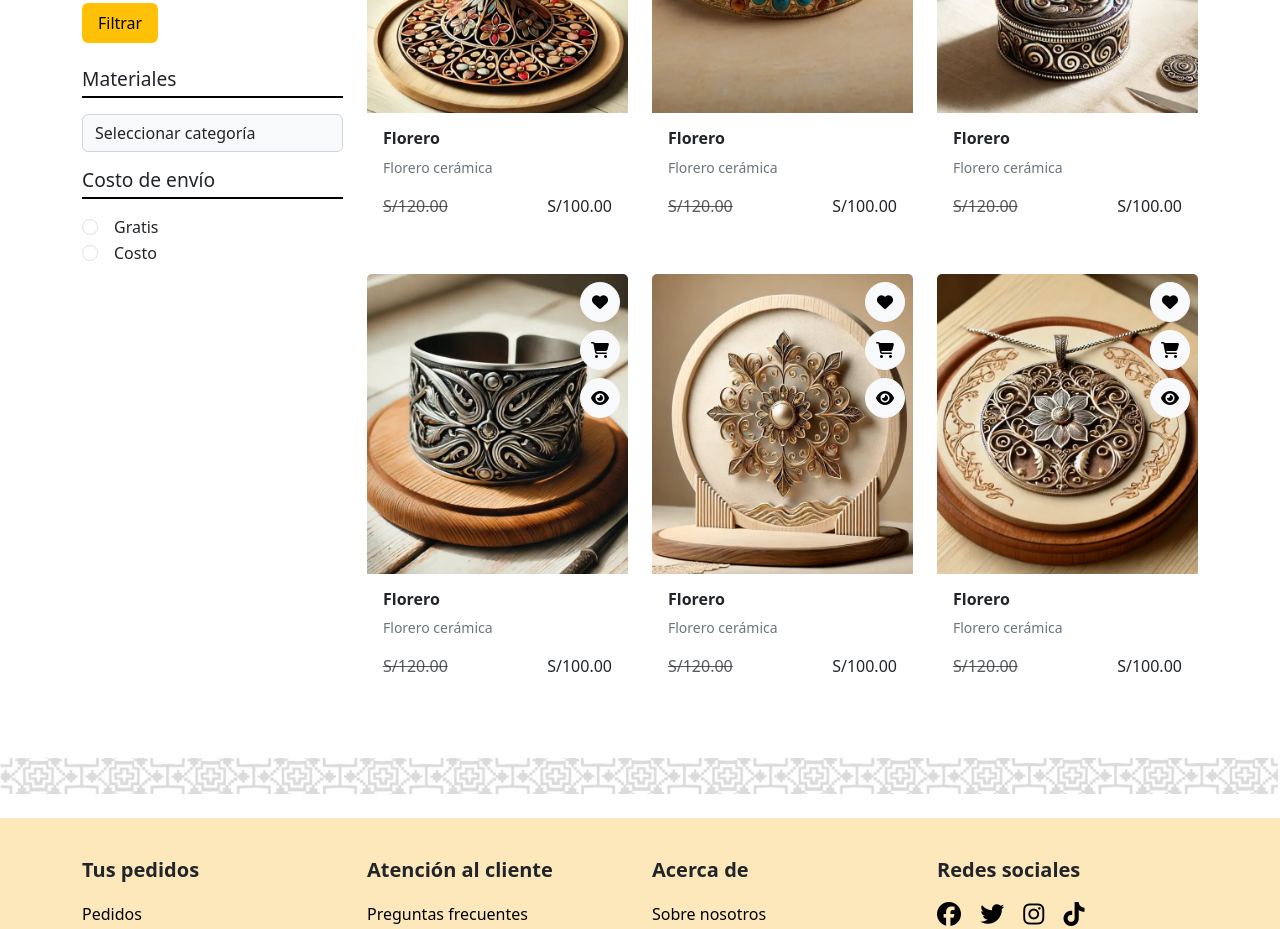
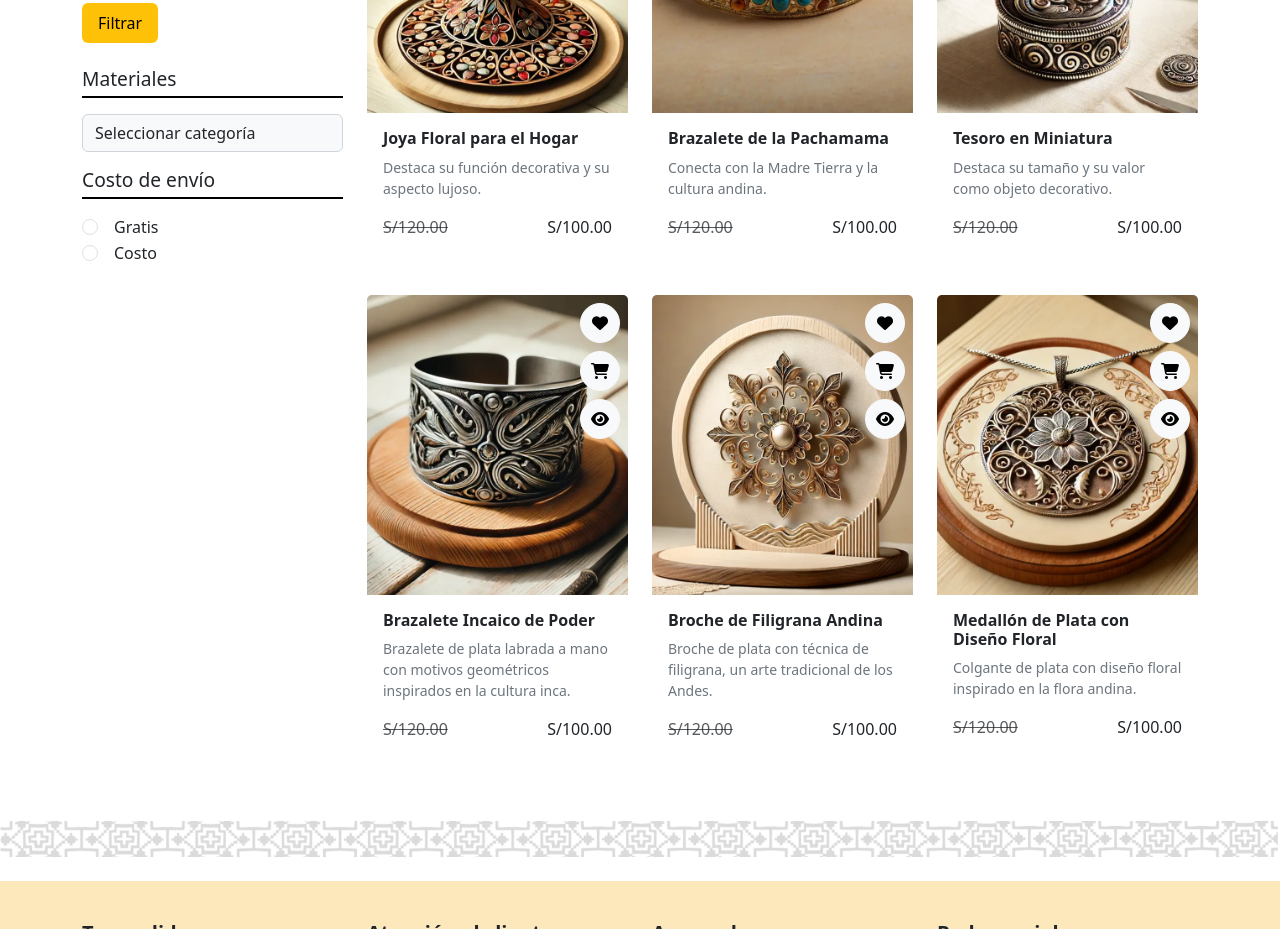
Before and after one commit to Pupuche28/qori-peru-artesania, a plain HTML site: page joyeria.html in a window 1280 px wide. Shown: the part 937-1866 px from the top of the page. Drawn offline with nearby package versions, Linux system fonts and the light colour scheme.

Commit message:
Update joyeria.html

```diff
--- a/joyeria.html
+++ b/joyeria.html
@@ -207,8 +207,8 @@
                                 <button class="btn btn-light btn-circle"><a href="productodetalle.html" style="color: black;"><i class="fas fa-eye"></i></a></button>
                             </div>
                             <div class="card-body">
-                                <h6 class="card-title product-name">Florero</h6>
-                                <p class="card-text product-subname">Florero cerámica</p>
+                                <h6 class="card-title product-name">Joya Floral para el Hogar</h6>
+                                <p class="card-text product-subname">Destaca su función decorativa y su aspecto lujoso.</p>
                                 <div class="d-flex justify-content-between">
                                     <p class="text-muted"><s>S/120.00</s></p>
                                     <p class="font-weight-bold product-price">S/100.00</p>
@@ -227,8 +227,8 @@
                                 <button class="btn btn-light btn-circle"><i class="fas fa-eye"></i></button>
                             </div>
                             <div class="card-body">
-                                <h6 class="card-title product-name">Florero</h6>
-                                <p class="card-text product-subname">Florero cerámica</p>
+                                <h6 class="card-title product-name">Brazalete de la Pachamama</h6>
+                                <p class="card-text product-subname">Conecta con la Madre Tierra y la cultura andina.</p>
                                 <div class="d-flex justify-content-between">
                                     <p class="text-muted"><s>S/120.00</s></p>
                                     <p class="font-weight-bold product-price">S/100.00</p>
@@ -247,8 +247,8 @@
                                 <button class="btn btn-light btn-circle"><i class="fas fa-eye"></i></button>
                             </div>
                             <div class="card-body">
-                                <h6 class="card-title product-name">Florero</h6>
-                                <p class="card-text product-subname">Florero cerámica</p>
+                                <h6 class="card-title product-name">Tesoro en Miniatura</h6>
+                                <p class="card-text product-subname">Destaca su tamaño y su valor como objeto decorativo.</p>
                                 <div class="d-flex justify-content-between">
                                     <p class="text-muted"><s>S/120.00</s></p>
                                     <p class="font-weight-bold product-price">S/100.00</p>
@@ -267,8 +267,8 @@
                                 <button class="btn btn-light btn-circle"><i class="fas fa-eye"></i></button>
                             </div>
                             <div class="card-body">
-                                <h6 class="card-title product-name">Florero</h6>
-                                <p class="card-text product-subname">Florero cerámica</p>
+                                <h6 class="card-title product-name">Brazalete Incaico de Poder</h6>
+                                <p class="card-text product-subname">Brazalete de plata labrada a mano con motivos geométricos inspirados en la cultura inca.</p>
                                 <div class="d-flex justify-content-between">
                                     <p class="text-muted"><s>S/120.00</s></p>
                                     <p class="font-weight-bold product-price">S/100.00</p>
@@ -287,8 +287,8 @@
                                 <button class="btn btn-light btn-circle"><i class="fas fa-eye"></i></button>
                             </div>
                             <div class="card-body">
-                                <h6 class="card-title product-name">Florero</h6>
-                                <p class="card-text product-subname">Florero cerámica</p>
+                                <h6 class="card-title product-name">Broche de Filigrana Andina</h6>
+                                <p class="card-text product-subname">Broche de plata con técnica de filigrana, un arte tradicional de los Andes.</p>
                                 <div class="d-flex justify-content-between">
                                     <p class="text-muted"><s>S/120.00</s></p>
                                     <p class="font-weight-bold product-price">S/100.00</p>
@@ -307,8 +307,8 @@
                                 <button class="btn btn-light btn-circle"><i class="fas fa-eye"></i></button>
                             </div>
                             <div class="card-body">
-                                <h6 class="card-title product-name">Florero</h6>
-                                <p class="card-text product-subname">Florero cerámica</p>
+                                <h6 class="card-title product-name">Medallón de Plata con Diseño Floral</h6>
+                                <p class="card-text product-subname">Colgante de plata con diseño floral inspirado en la flora andina.</p>
                                 <div class="d-flex justify-content-between">
                                     <p class="text-muted"><s>S/120.00</s></p>
                                     <p class="font-weight-bold product-price">S/100.00</p>
```
